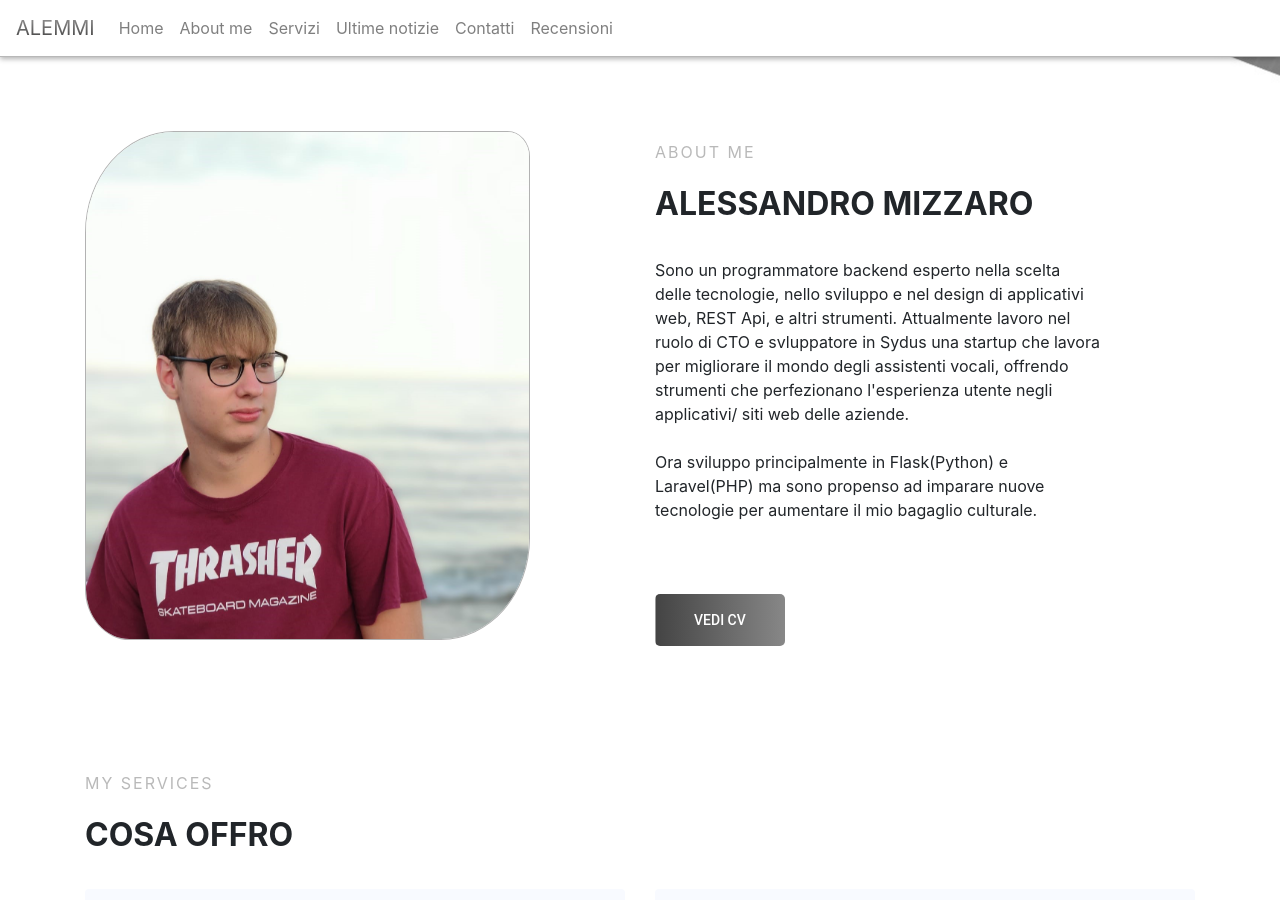
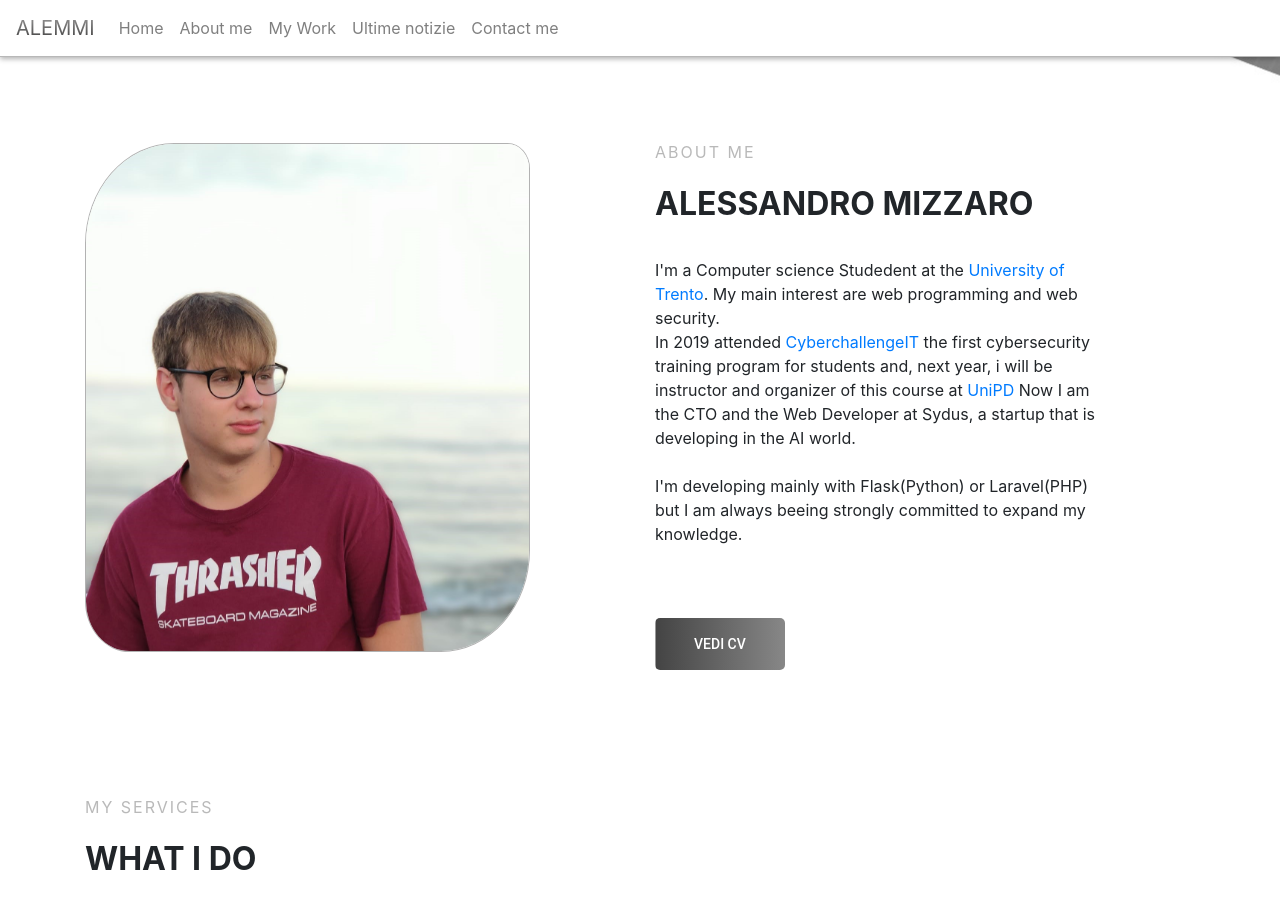
Before and after one commit to Alemmi/alessandromizzaro.me, a Jekyll site: the page built from index.html, in a window 1280 px wide and 900 px high, scrolled down 775 px. Built offline with Jekyll 4.4.1, drawn with Linux system fonts in a browser that asks for light colours; some of the changed text lies outside the part shown.

Commit message:
Remove html review. Transalte to EN

```diff
--- a/_includes/footer.html
+++ b/_includes/footer.html
@@ -14,17 +14,15 @@
                                                  <a class="nav-link" href="/#about">About me</a>
                                                </li>
                                                <li class="nav-item spy">
-                                                       <a class="nav-link" href="/#services">Servizi</a>
+                                                       <a class="nav-link" href="/#services">My Work</a>
                                                </li>
                                                <li class="nav-item spy">
                                                        <a class="nav-link" href="/#blog">Blog</a>
                                                </li>
                                                <li class="nav-item">
-                                                       <a class="nav-link" href="/contact">Contattami</a>
+                                                       <a class="nav-link" href="/contact">Contact me</a>
                                                </li>
-                                               <li class="nav-item">
-                                                        <a class="nav-link" href="/review">Recensioni</a>
-                                             </li>
+
                                  </ul>
 
                          </nav>
--- a/_includes/navbar.html
+++ b/_includes/navbar.html
@@ -12,17 +12,14 @@
           <a class="nav-link" href="/#about">About me</a>
         </li>
         <li class="nav-item spy">
-                <a class="nav-link" href="/#services">Servizi</a>
+                <a class="nav-link" href="/#services">My Work</a>
         </li>
         <li class="nav-item spy">
                 <a class="nav-link" href="/#blog">Ultime notizie</a>
         </li>
         <li class="nav-item">
-                <a class="nav-link" href="/contact">Contatti</a>
+                <a class="nav-link" href="/contact">Contact me</a>
         </li>
-        <li class="nav-item">
-            <a class="nav-link" href="/review">Recensioni</a>
-       </li>
       </ul>
 
     </div>
--- a/index.html
+++ b/index.html
@@ -16,10 +16,10 @@ permalink: /
                 </p>
                 <p class='title text-uppercase'>Alessandro Mizzaro</p>
                 <p class="section-text">
-                     Sono un programmatore backend esperto nella scelta delle tecnologie, nello sviluppo e nel design di applicativi web, REST Api, e altri strumenti.
-Attualmente lavoro nel ruolo di CTO e svluppatore in Sydus una startup che lavora per migliorare il mondo degli assistenti vocali, offrendo strumenti
-che perfezionano l'esperienza utente negli applicativi/ siti web delle aziende.<br><br>
-Ora sviluppo principalmente in Flask(Python) e Laravel(PHP) ma sono propenso ad imparare nuove tecnologie per aumentare il mio bagaglio culturale.
+                    I'm a Computer science Studedent at the <a href="https://unitn.it/">University of Trento</a>. My main interest are web programming and web security.<br>
+                    In 2019 attended <a href="https://cyberchallenge.it/">CyberchallengeIT</a> the first cybersecurity training program for students and, next year, i will be instructor and organizer of this course at <a href="https://cyberchallenge.it/venues/unipd">UniPD</a>
+                    Now I am the CTO and the Web Developer at Sydus, a startup that is developing in the AI world. <br><br>
+                    I'm developing mainly with Flask(Python) or Laravel(PHP) but I am always beeing strongly committed to expand my knowledge.
                 </p>
                 <a href="{{site.cv}}" target="_blank" class='btn primary-btn'>VEDI CV</a>
             </div>
@@ -33,7 +33,7 @@ Ora sviluppo principalmente in Flask(Python) e Laravel(PHP) ma sono propenso ad
                 <p class="top-text text-uppercase">
                     MY SERVICES
                 </p>
-                <p class="title text-uppercase">Cosa offro</p>
+                <p class="title text-uppercase">What I do</p>
             </div>
         </div>
         <div class="row justify-content-start align-items-flex text-center d-flex" id="item-list">
@@ -42,7 +42,7 @@ Ora sviluppo principalmente in Flask(Python) e Laravel(PHP) ma sono propenso ad
                     <i class="fas fa-code"></i>
                     <div class="card-body">
                         <h5 class="card-title text-uppercase">Web APP</h5>
-                        <p class="card-text"> Design e Sviluppo di Web App, come REST api, principalmente per e-commerce e gestionali web per aziende utilizzando gli standard più moderni.</p>
+                        <p class="card-text">Web App design and developing with modern architectures and stardars for e-commerce, management software or other applications</p>
 
                     </div>
                 </div>
@@ -52,7 +52,7 @@ Ora sviluppo principalmente in Flask(Python) e Laravel(PHP) ma sono propenso ad
                     <i class="fas fa-database"></i>
                     <div class="card-body">
                         <h5 class="card-title text-uppercase">DataBase</h5>
-                        <p class="card-text"> Design e Sviluppo di Database MySQL o SQLServer per qualsiasi utilizzo.</p>
+                        <p class="card-text"> Database design and management</p>
 
                     </div>
                 </div>
@@ -68,7 +68,7 @@ Ora sviluppo principalmente in Flask(Python) e Laravel(PHP) ma sono propenso ad
                 <p class="top-text text-uppercase">
                     blog
                 </p>
-                <p class="title text-uppercase">Utilme notizie</p>
+                <p class="title text-uppercase">Last news</p>
             </div>
         </div>
         <div class="row justify-content-start align-items-flex text-center d-flex" id="item-list">
@@ -98,7 +98,7 @@ Ora sviluppo principalmente in Flask(Python) e Laravel(PHP) ma sono propenso ad
                 {% endfor %}
             {%else%}
                 <div class="col-lg-4 offset-lg-4 item mb-4">
-                    Non sono presenti post
+                    There are no posts :(
                 </div>
             {%endif%}
         </div>
```
